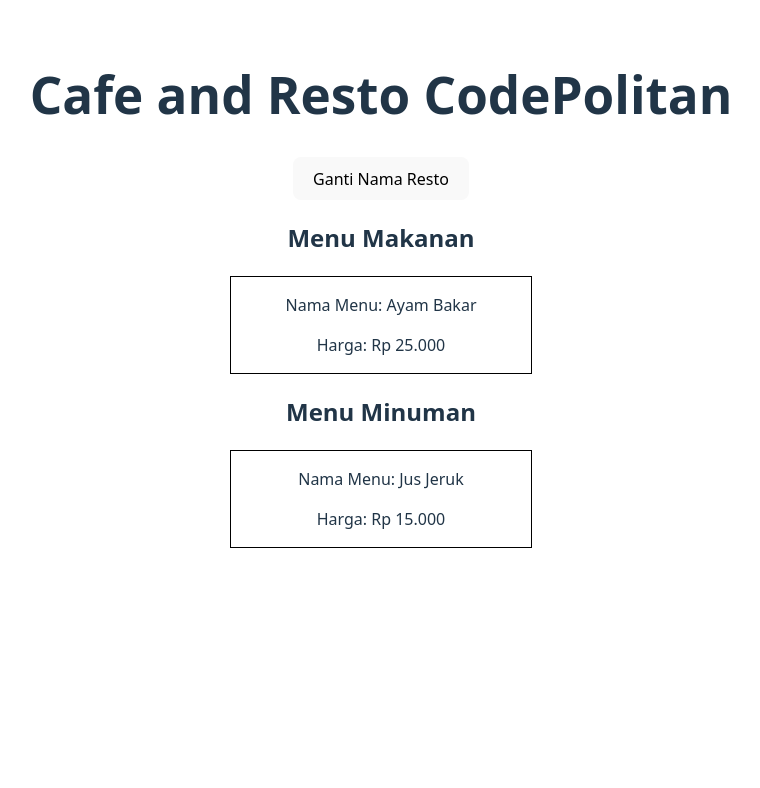
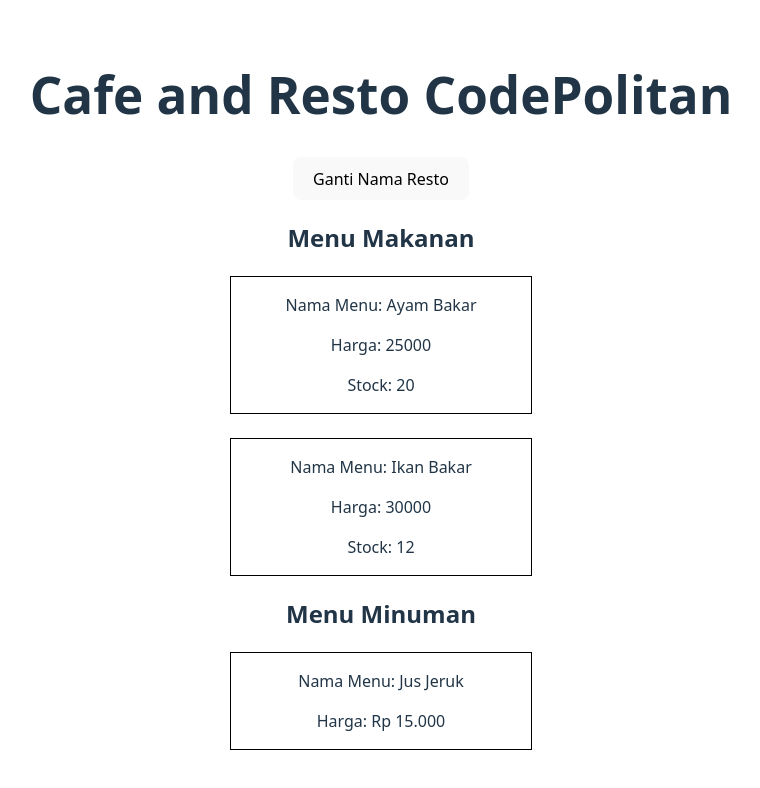
Before and after one commit to silvydwiayup/CodePolitan-Web-ReactJs, a React (Vite) app in the folder my-app/: page / in a window 1280 px wide. Shown: the top 788 px of the page, without its empty margins (259-1019 px from the left). Built offline with nearby package versions, Linux system fonts and the light colour scheme.

Commit message:
ternary if else

```diff
--- a/my-app/src/App.jsx
+++ b/my-app/src/App.jsx
@@ -7,6 +7,18 @@
 
   var [namaResto, setNamaResto] = useState('');
   var data = "Cafe and Resto CodePolitan";
+  var [namaMenu, setNamaMenu] = useState(
+    [{
+      'namaMakanan' : 'Ayam Bakar',
+      'hargaMenu' : 25000,
+      'stock' : 20
+    },
+    {
+      'namaMakanan' : 'Ikan Bakar',
+      'hargaMenu' : 30000,
+      'stock' : 12
+    }]
+  );
 
   useEffect(() => {
     setNamaResto(data)
@@ -17,14 +29,14 @@
   };
 
 
-
   return (
     <>
       <div className="App">
         <h1>{namaResto}</h1>
         <button onClick={() => handleGantiResto ('Programming')}>Ganti Nama Resto</button>
         <h2>Menu Makanan</h2>
-        <MenuMakanan namaMenu={'Ayam Bakar'} hargaMenu={'Rp 25.000'}/>
+        <MenuMakanan namaMenu={namaMenu[0].namaMakanan} hargaMenu={namaMenu[0].hargaMenu} stockMenu= {namaMenu[0].stock}/> <br />
+        <MenuMakanan namaMenu={namaMenu[1].namaMakanan} hargaMenu={namaMenu[1].hargaMenu} stockMenu= {namaMenu[1].stock}/>
 
         <h2>Menu Minuman</h2>
         <MenuMinuman namaMinuman={'Jus Jeruk'} hargaMinuman={'Rp 15.000'}/>
--- a/my-app/src/components/MenuMakanan/MenuMakanan.jsx
+++ b/my-app/src/components/MenuMakanan/MenuMakanan.jsx
@@ -1,9 +1,15 @@
 const MenuMakanan = (props) => {
     return(
+
+        props.stockMenu > 0 ?
         <div style={{ border: '1px solid black', width:300, margin:'auto' }}>
             <p>Nama Menu: {props.namaMenu}</p>
             <p>Harga: {props.hargaMenu}</p>
+            <p>Stock: {props.stockMenu}</p>
         </div>
+        : null
+
+
     )
 
 }
```
